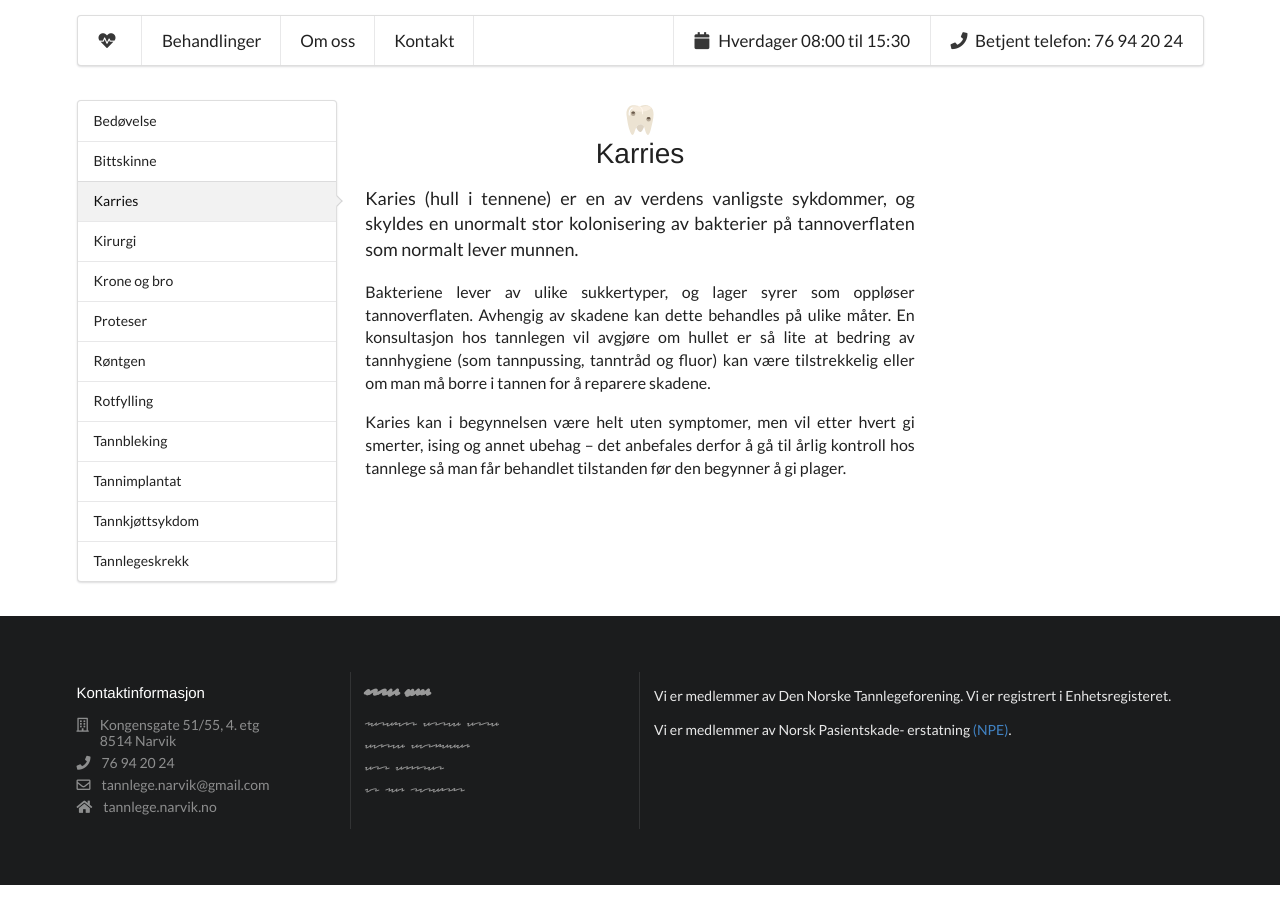
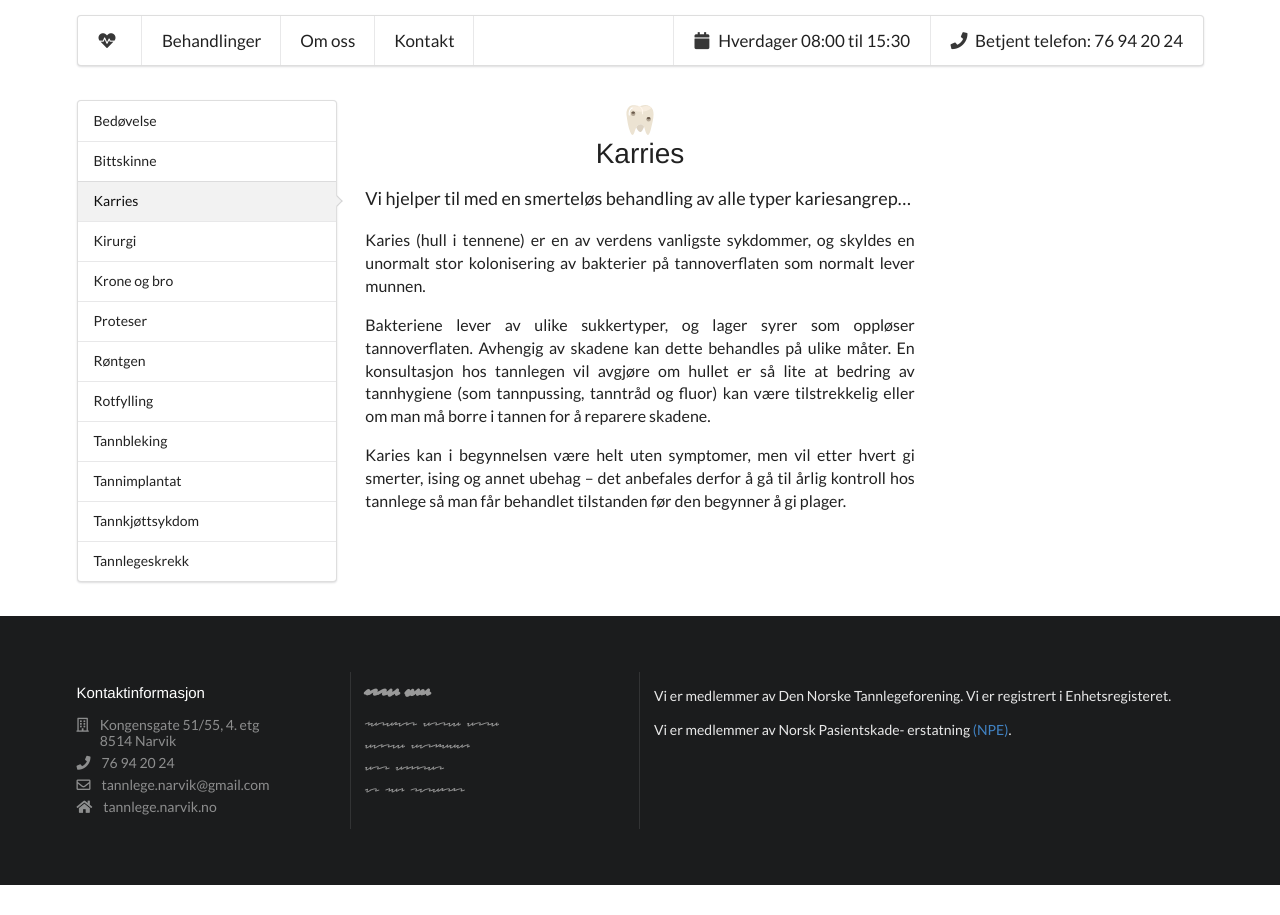
Before and after one commit to Starefossen/tannlege.narvik.no, a Jekyll site: the page built from _treatments/karries.md, in a window 1280 px wide. Built offline with Jekyll 4.4.1, drawn with Linux system fonts in a browser that asks for light colours; nearby versions of some CDN libraries.

Commit message:
Update karries.md

```diff
--- a/_treatments/karries.md
+++ b/_treatments/karries.md
@@ -4,11 +4,13 @@ title: Karries
 image: caries
 ---
 
+Vi hjelper til med en smerteløs behandling av alle typer kariesangrep...
+
+<!--more-->
+
 Karies (hull i tennene) er en av verdens vanligste sykdommer, og skyldes en
 unormalt stor kolonisering av bakterier på tannoverflaten som normalt lever
 munnen.
-
-<!--more-->
 
 Bakteriene lever av ulike sukkertyper, og lager syrer som oppløser
 tannoverflaten. Avhengig av skadene kan dette behandles på ulike måter. En
```
